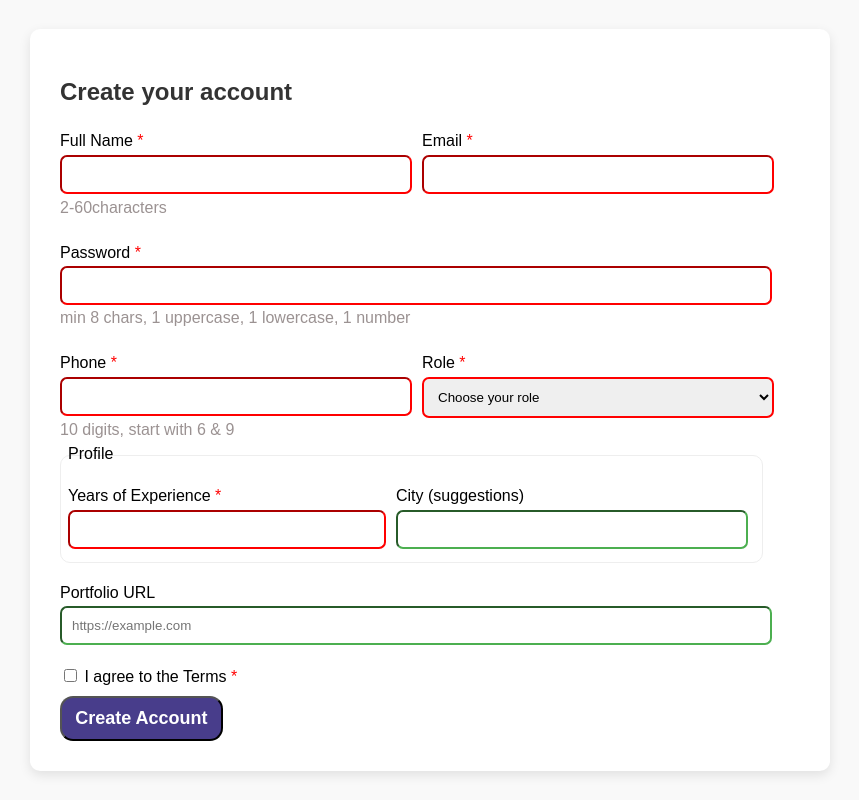
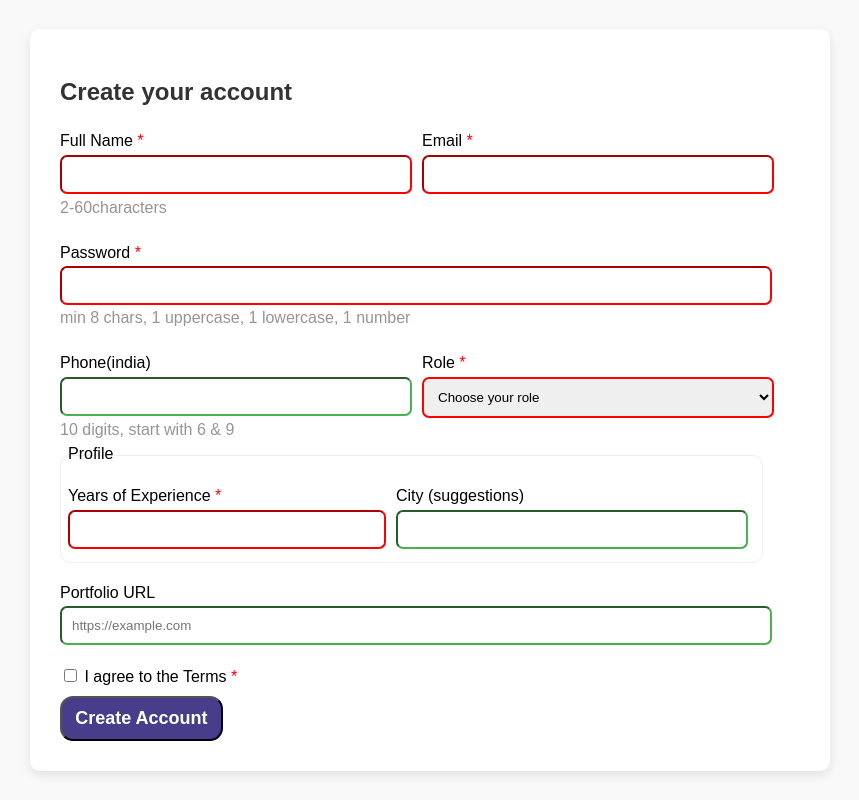
Before and after one commit to sainihusan/signup-form, a plain HTML site: page index.html in a window 1280 px wide. Shown: the whole page, without its empty margins (210-1069 px from the left). Drawn offline with Linux system fonts and the light colour scheme.

Commit message:
Update index.html

```diff
--- a/index.html
+++ b/index.html
@@ -33,8 +33,8 @@
 
       <div class="form-contain">
         <div class="name">
-        <label for="phone">Phone <span class="required">*</span></label>
-  <input   type="tel"   id="phone"   name="phone"   required   pattern="^[6-9][0-9]{9}$"     class="input-control"/>
+        <label for="phone">Phone(india)</label>
+  <input   type="tel"   id="phone"   name="phone"      pattern="^[6-9][0-9]{9}$"     class="input-control"/>
   <span class="text">10 digits, start with 6 & 9 </span>
   </div>
       <div class="name">
```
